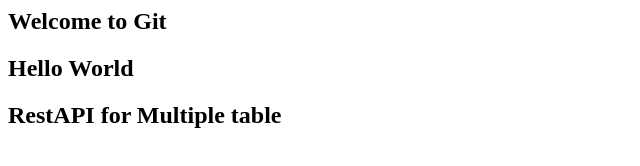
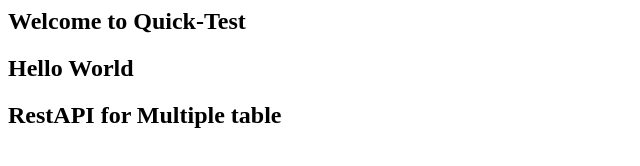
Before and after one commit to AlenJohnSunny/demo-repo2, a plain HTML site: page index.html in a window 1280 px wide. Shown: the whole page, without its empty margins (0-640 px from the left). Drawn offline with Linux system fonts and the light colour scheme.

Commit message:
Changed index.html line#2 Welcome

```diff
--- a/index.html
+++ b/index.html
@@ -1,5 +1,5 @@
 <div>
-    <h2>Welcome to Git</h2>
+    <h2>Welcome to Quick-Test</h2>
     <h2>Hello World</h2>
     <h2>RestAPI for Multiple table</h2>
 </div>
```
